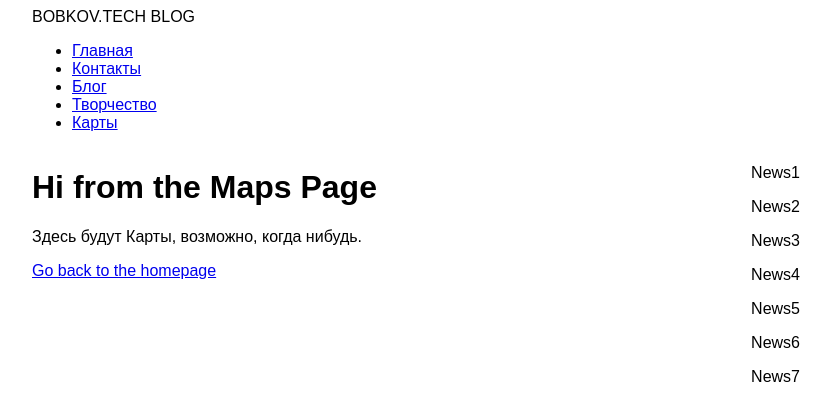
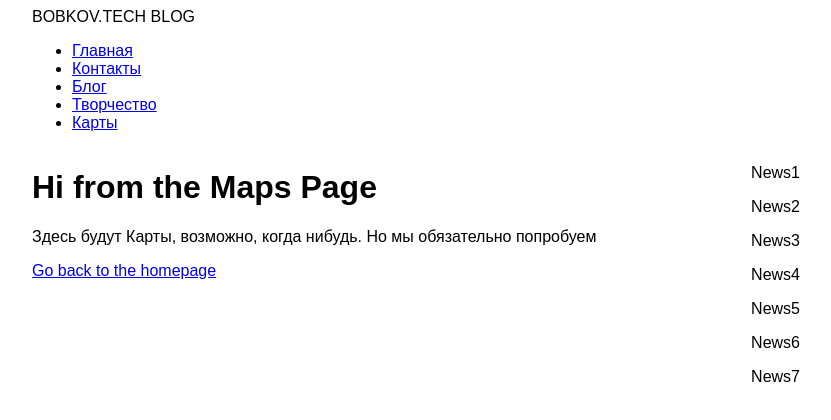
Before and after one commit to basimka/gatsby-blog, a Gatsby site: page /maps in a window 1280 px wide. Shown: the whole page, without its empty margins (208-1039 px from the left). Built offline with nearby package versions, Linux system fonts and the light colour scheme; Gatsby itself is replaced by a stand-in of ours.

Commit message:
modified:   src/pages/maps.js

```diff
--- a/src/pages/maps.js
+++ b/src/pages/maps.js
@@ -7,7 +7,7 @@ import Seo from "../components/seo"
 const MapsPage = () => (
   <Layout>
     <h1>Hi from the Maps Page</h1>
-    <p>Здесь будут Карты, возможно, когда нибудь.</p>
+    <p>Здесь будут Карты, возможно, когда нибудь. Но мы обязательно попробуем</p>
 
     <Link to="/">Go back to the homepage</Link>
   </Layout>
```
